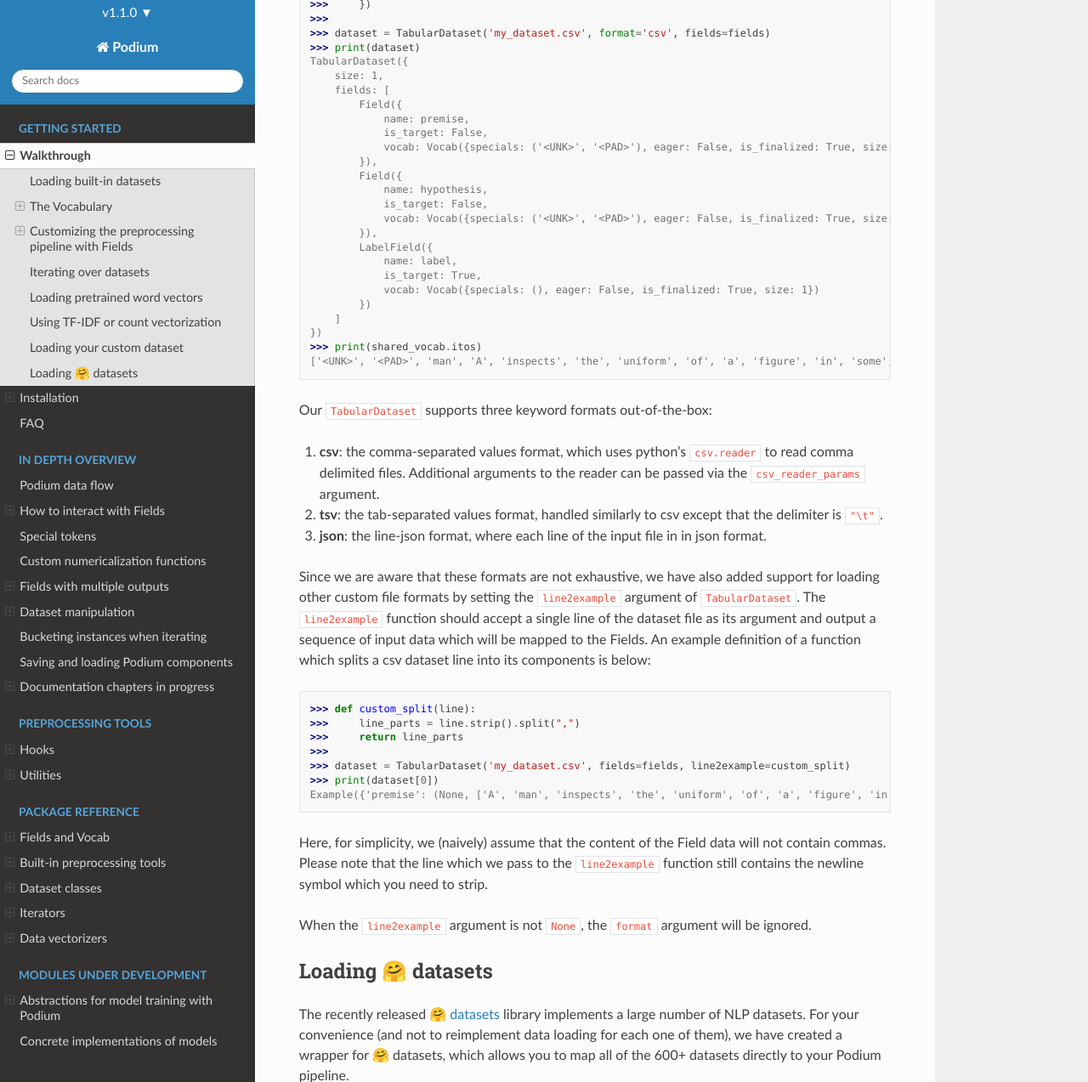
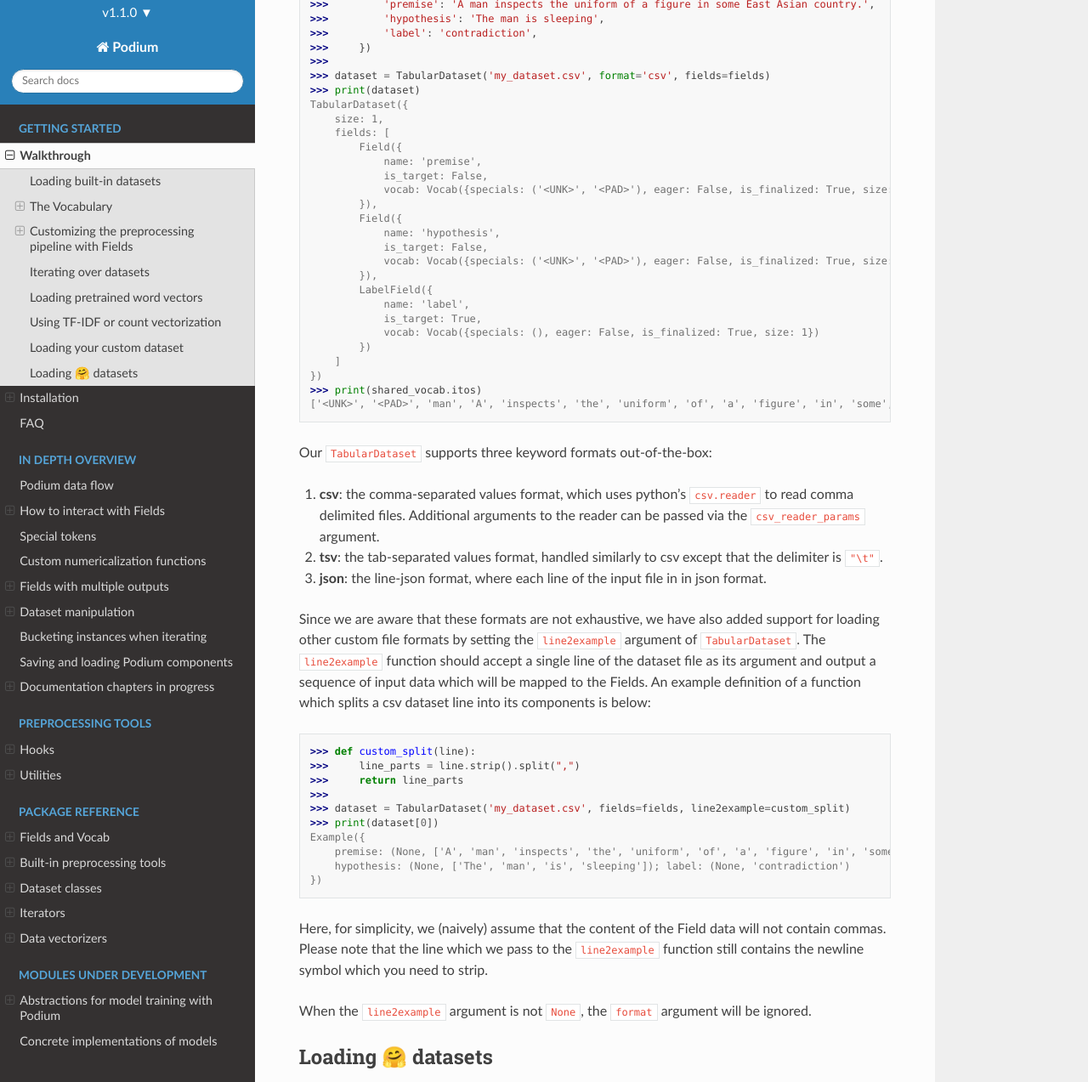
Before and after one commit to TakeLab/podium, a Sphinx documentation site: the page built from docs/source/walkthrough.rst, in a window 1280 px wide and 1400 px high, scrolled down 9671 px, cut to the strip 127-1400 px from the top of the window. Shown: the whole strip at 85% size. Built offline with Sphinx 7.4.7 and the Read the Docs theme 2.0.0, drawn with Linux system fonts in a browser that asks for light colours; some of the changed text lies outside the part shown.

Commit message:
Add generic repr (#309)
* Add generic repr

* Style

* Update notebooks

```diff
--- a/docs/source/walkthrough.rst
+++ b/docs/source/walkthrough.rst
@@ -36,13 +36,13 @@
       size: 6920,
       fields: [
           Field({
-              name: text,
+              name: 'text',
               keep_raw: False,
               is_target: False,
               vocab: Vocab({specials: ('<UNK>', '<PAD>'), eager: False, is_finalized: True, size: 16284})
           }),
           LabelField({
-              name: label,
+              name: 'label',
               keep_raw: False,
               is_target: True,
               vocab: Vocab({specials: (), eager: False, is_finalized: True, size: 2})
@@ -65,13 +68,13 @@
   >>> text_field, label_field = sst_train.fields
   >>> print(text_field, label_field, sep='\n')
   Field({
-      name: text,
+      name: 'text',
       keep_raw: False,
       is_target: False,
       vocab: Vocab({specials: ('<UNK>', '<PAD>'), eager: False, is_finalized: True, size: 16284})
   })
   LabelField({
-      name: label,
+      name: 'label',
       keep_raw: False,
       is_target: True,
       vocab: Vocab({specials: (), eager: False, is_finalized: True, size: 2})
@@ -153,13 +156,13 @@
   >>> label = LabelField(name='label')
   >>> print(text, label, sep='\n')
   Field({
-      name: text,
+      name: 'text',
       keep_raw: False,
       is_target: False,
       vocab: Vocab({specials: ('<UNK>', '<PAD>'), eager: True, is_finalized: False, size: 0})
   })
   LabelField({
-      name: label,
+      name: 'label',
       keep_raw: False,
       is_target: True,
       vocab: Vocab({specials: (), eager: True, is_finalized: False, size: 0})
@@ -389,17 +392,17 @@
       size: 1,
       fields: [
           Field({
-              name: premise,
+              name: 'premise',
               is_target: False,
               vocab: Vocab({specials: ('<UNK>', '<PAD>'), eager: False, is_finalized: True, size: 19})
           }),
           Field({
-              name: hypothesis,
+              name: 'hypothesis',
               is_target: False,
               vocab: Vocab({specials: ('<UNK>', '<PAD>'), eager: False, is_finalized: True, size: 19})
           }),
           LabelField({
-              name: label,
+              name: 'label',
               is_target: True,
               vocab: Vocab({specials: (), eager: False, is_finalized: True, size: 1})
           })
@@ -467,12 +473,12 @@
   >>>
   >>> imdb_train.as_dataset().fields
   (Field({
-      name: text,
+      name: 'text',
       keep_raw: False,
       is_target: False,
       vocab: Vocab({specials: ('<UNK>', '<PAD>'), eager: True, is_finalized: False, size: 280617})
   }), LabelField({
-      name: label,
+      name: 'label',
       keep_raw: False,
       is_target: True
   }))
```
Also changed, not shown: other parts of docs/source/walkthrough.rst (+8 -2 lines), README.md (+16 -9 lines), docs/source/advanced.rst (+14 -5 lines), docs/source/preprocessing.rst (+20 -5 lines), docs/source/notebooks/advanced.ipynb, docs/source/notebooks/preprocessing.ipynb, docs/source/notebooks/walkthrough.ipynb, 9 other files.
